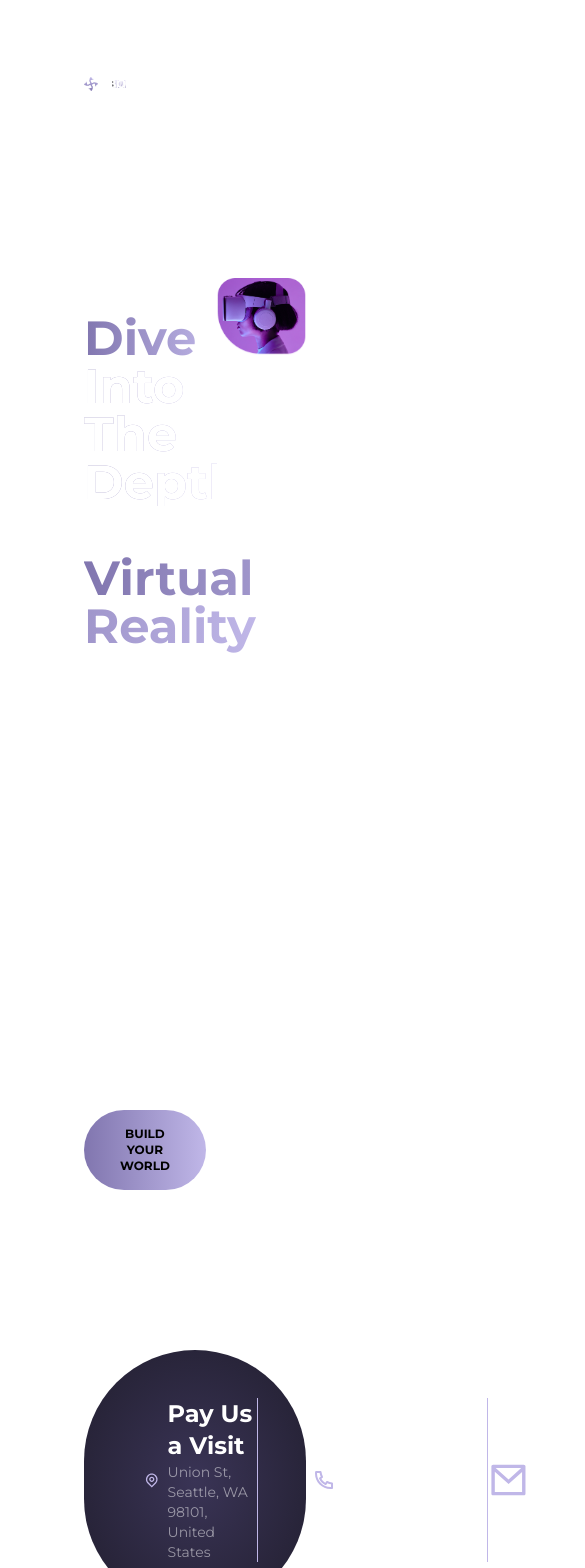
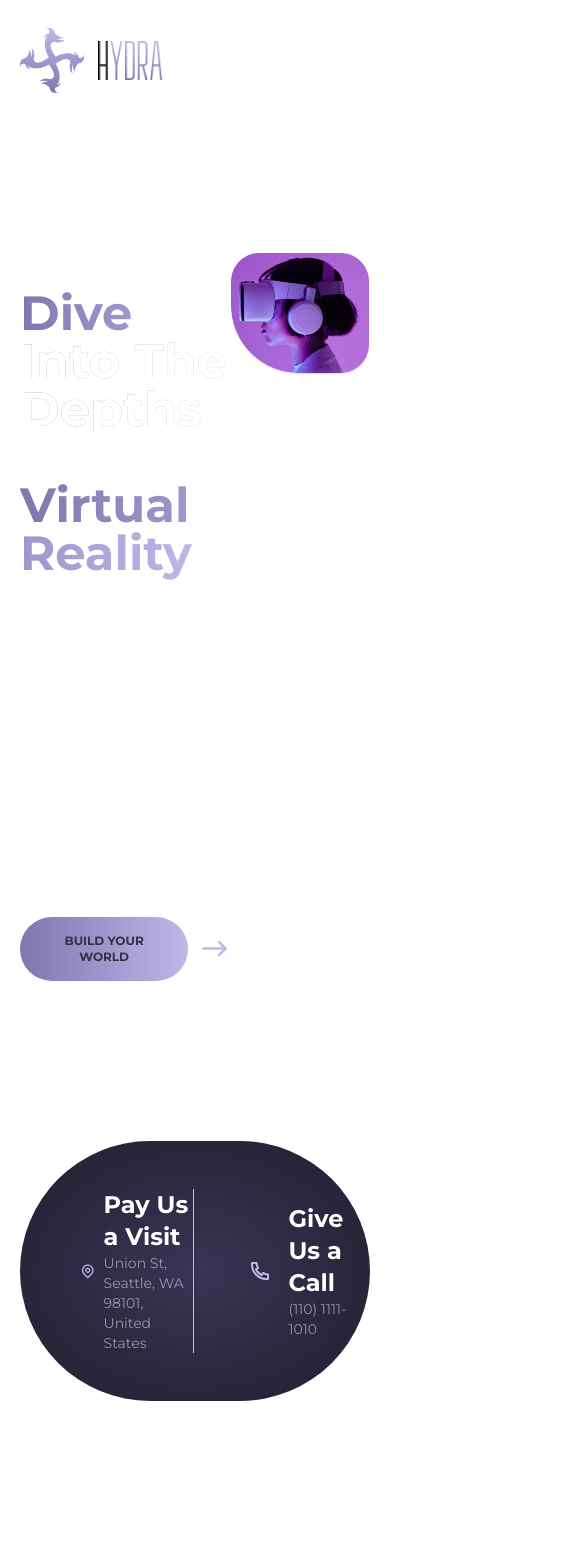
Before and after one commit to xtephani3/hydra, a React (Vite) app: page / in a window 390 px wide. Shown: the top 1568 px of the page, 585 px wide, since content can reach past the window. Built offline with nearby package versions, Linux system fonts and the light colour scheme; a web font is replaced by a local one.

Commit message:
Make navigation responsive

```diff
--- a/src/components/ui/button.tsx
+++ b/src/components/ui/button.tsx
@@ -1,23 +1,26 @@
 import { cn } from "../../utils/common";
+import type { ButtonHTMLAttributes, ReactNode } from "react";
 
-const variants: Record<any, string> = {
-  primary: "bg-linear-to-r from-[#8176AF] to-[#C0B7E8] rounded-full text-xs font-bold",
-  secondary:"border-2 border-white rounded-full text-white font-bold text-xs"
+const variants = {
+  primary:
+    "bg-linear-to-r from-[#8176AF] to-[#C0B7E8] rounded-full text-xs font-bold text-[#343045] hover:shadow-[0_0_28px_rgba(192,183,232,0.35)] hover:-translate-y-0.5",
+  secondary:
+    "border-2 border-white rounded-full text-white font-bold text-xs hover:bg-white hover:text-[#343045]",
 };
 
-const sizes: Record<any, string> = {
+const sizes = {
   sm: "py-4 px-6.5",
   md:"py-4 px-7",
   lg:" py-4 px-9"
 };
 
-interface MyButtonProps {
-  children: string | number;
-  disabled?: boolean;
-  className?: string | number;
-  type?: "submit" | "reset" | "button" | undefined;
-  variant?: string | number;
-    size?: string | number;
+type ButtonVariant = keyof typeof variants;
+type ButtonSize = keyof typeof sizes;
+
+interface MyButtonProps extends ButtonHTMLAttributes<HTMLButtonElement> {
+  children: ReactNode;
+  variant?: ButtonVariant;
+  size?: ButtonSize;
 
 }
 
@@ -35,7 +38,12 @@ export function Button({
       {...props}
       type={type}
       disabled={disabled}
-      className={cn(className, size && sizes[size],  variant && variants[variant])}
+      className={cn(
+        "transition duration-300 disabled:cursor-not-allowed disabled:opacity-60",
+        className,
+        size && sizes[size],
+        variant && variants[variant]
+      )}
     >
       {children}
     </button>
--- a/src/components/ui/nav-bar.tsx
+++ b/src/components/ui/nav-bar.tsx
@@ -1,24 +1,67 @@
 import HydraLogo from "../../assets/png/hydra-logo.png";
 import Hydra from "../../assets/png/hydra.png";
 import { Button } from "./button";
+import { RiCloseLine, RiMenu3Line } from "@remixicon/react";
+import { useState } from "react";
+
+const navLinks = [
+  { label: "ABOUT", href: "#about" },
+  { label: "SERVICES", href: "#services" },
+  { label: "TECHNOLOGIES", href: "#technologies" },
+  { label: "HOW TO", href: "#how" },
+];
 
 export function NavBar() {
+  const [isMenuOpen, setIsMenuOpen] = useState(false);
+
+  const closeMenu = () => setIsMenuOpen(false);
+
   return (
-    <div className="flex items-center justify-between font-montserrat">
+    <header className="relative z-20 flex items-center justify-between font-montserrat">
       <div className="flex items-center gap-3.5">
-        <img alt="hydra-logo" src={HydraLogo} />
-        <img alt="hydra-logo" src={Hydra} />
+        <img alt="hydra logo" className="w-16 sm:w-auto" src={HydraLogo} />
+        <img alt="hydra wordmark" className="w-16 sm:w-auto" src={Hydra} />
       </div>
-      <nav className="flex items-center text-white font-bold text-xs gap-10.5">
-        <a href="#about">ABOUT</a>
-        <a href="#services">SERVICES</a>
-        <a href="#technologies">TECHNOLOGIES</a>
-        <a href="#how">HOW TO</a>
+      <nav className="hidden items-center text-white font-bold text-xs gap-10.5 lg:flex">
+        {navLinks.map((link) => (
+          <a className="transition hover:text-[#C0B7E8]" href={link.href} key={link.href}>
+            {link.label}
+          </a>
+        ))}
       </nav>
-      <div className="flex items-center gap-9.5">
+      <div className="hidden items-center gap-9.5 lg:flex">
         <Button variant="secondary"  size="sm">CONTACT US</Button>
         <Button variant="primary" size="md">Join Hydra</Button>
       </div>
-    </div>
+      <button
+        aria-expanded={isMenuOpen}
+        aria-label="Toggle navigation"
+        className="flex size-11 items-center justify-center rounded-full border border-white/50 text-white lg:hidden"
+        onClick={() => setIsMenuOpen((current) => !current)}
+        type="button"
+      >
+        {isMenuOpen ? <RiCloseLine /> : <RiMenu3Line />}
+      </button>
+
+      {isMenuOpen && (
+        <div className="absolute left-0 right-0 top-20 rounded-3xl bg-[#211E2E]/95 p-6 shadow-2xl backdrop-blur lg:hidden">
+          <nav className="flex flex-col gap-5 text-center text-sm font-bold text-white">
+            {navLinks.map((link) => (
+              <a className="transition hover:text-[#C0B7E8]" href={link.href} key={link.href} onClick={closeMenu}>
+                {link.label}
+              </a>
+            ))}
+          </nav>
+          <div className="mt-6 flex flex-col gap-3">
+            <Button className="w-full" size="sm" type="button" variant="secondary">
+              CONTACT US
+            </Button>
+            <Button className="w-full" size="md" type="button" variant="primary">
+              JOIN HYDRA
+            </Button>
+          </div>
+        </div>
+      )}
+    </header>
   );
 }
--- a/src/pages/home.tsx
+++ b/src/pages/home.tsx
@@ -10,7 +10,7 @@ import { Footer } from "../components/home/footer"
 
 export function Home(){
     return(
-        <div className='bg-[url("/hydra-bg-1.png")] bg-no-repeat bg-cover font-montserrat px-21 py-12.5'>
+        <div className='min-h-screen overflow-hidden bg-[url("/hydra-bg-1.png")] bg-no-repeat bg-cover font-montserrat px-5 py-7 sm:px-8 lg:px-21 lg:py-12.5'>
             <NavBar/>
             <HeroSection/>
             <AboutUs/>
```
